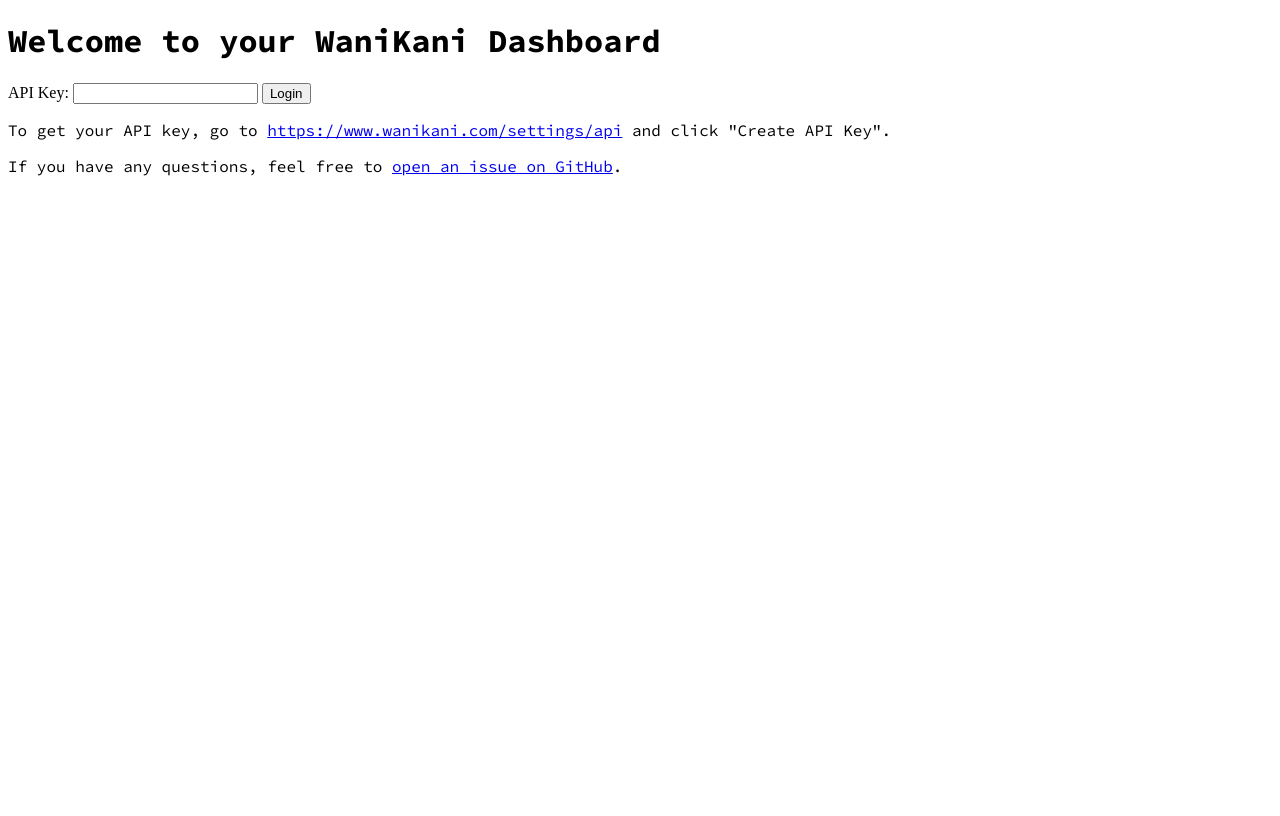
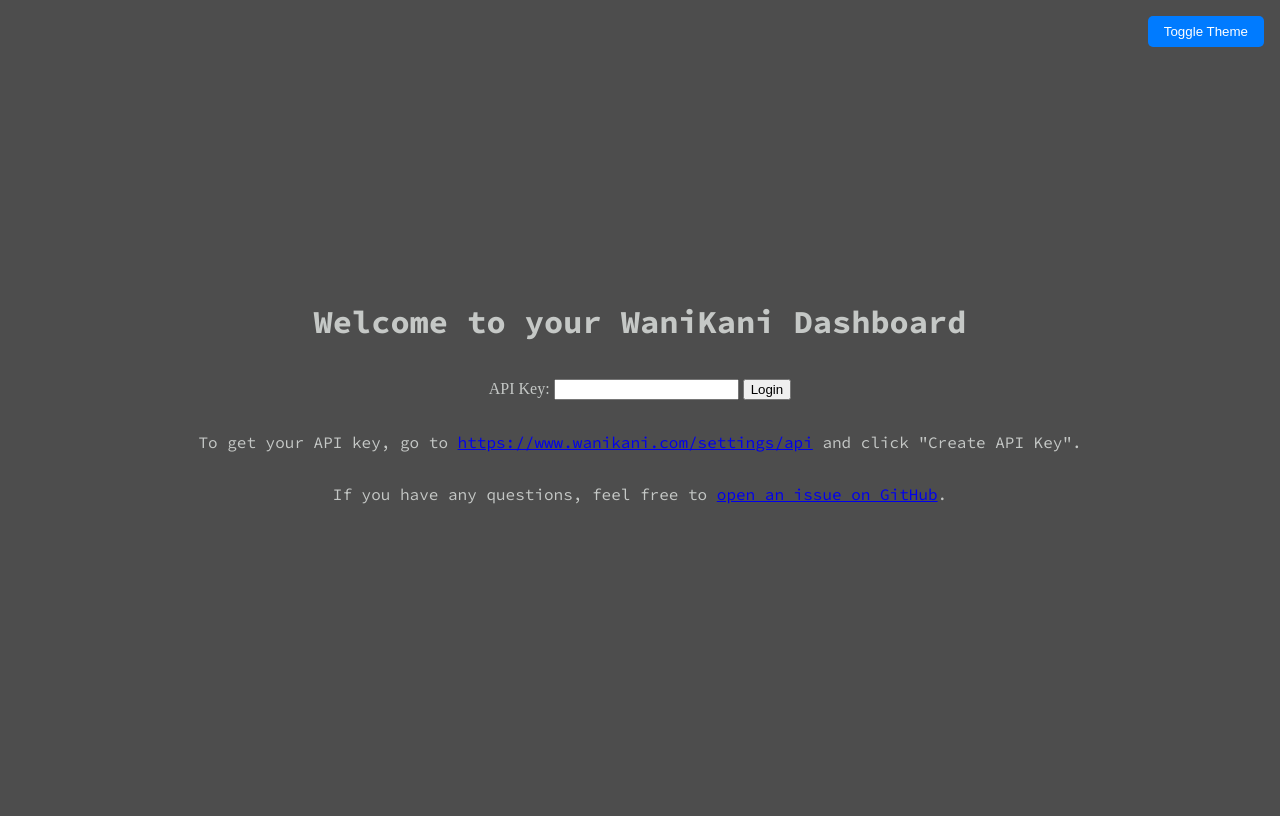
Before and after one commit to nilsmarti/wk-flask, a Flask app: page / in a window 1280 px wide. Before the commit the page ends 176 px from the top, so only its background shows below. Run offline with Flask 3, Linux system fonts and the light colour scheme; parts of the project's set-up code (start-up, migrations or seed data) failed here and were passed over.

Commit message:
remove login page, add theme toggle to home page

```diff
--- a/app.py
+++ b/app.py
@@ -50,21 +50,6 @@
         return redirect(url_for('dashboard'))
     return render_template('home.html')
 
-@app.route('/login', methods=['GET', 'POST'])
-def login():
-    if request.method == 'POST':
-        api_key = request.form['api_key']
-        session['api_key'] = api_key
-
-        conn = get_db()
-        cursor = conn.cursor()
-        cursor.execute("INSERT INTO users (api_key) VALUES (?)", (api_key,))
-        conn.commit()
-        conn.close()
-
-        return redirect(url_for('dashboard'))
-    return render_template('login.html')
-
 @app.route('/dashboard')
 def dashboard():
     api_key = session.get('api_key')
--- a/templates/home.html
+++ b/templates/home.html
@@ -17,10 +17,36 @@
         h1, p {
             font-family: 'Source Code Pro', monospace;
         }
+        .home {
+            display: flex;
+            flex-direction: column;
+            align-items: center;
+            justify-content: center;
+            width: 100%;
+            height: 100vh;
+        }
+        .title, .login, .help {
+            display: flex;
+            flex-direction: column;
+            align-items: center;
+            margin-bottom: 1rem;
+        }
+        .theme-toggle {
+            position: absolute;
+            top: 1rem;
+            right: 1rem;
+            padding: 0.5rem 1rem;
+            cursor: pointer;
+            background-color: #007bff;
+            color: white;
+            border: none;
+            border-radius: 5px;
+        }
     </style>
 </head>
-<body>
-    <div class="home"></div>
+<body class="dark-mode">
+    <button class="theme-toggle" onclick="toggleTheme()">Toggle Theme</button>
+    <div class="home">
         <div class="title">
             <h1>Welcome to your WaniKani Dashboard</h1>
         </div>
@@ -36,5 +62,28 @@
             <p>If you have any questions, feel free to <a href="https://github.com/wanikani/wk-flask/issues">open an issue on GitHub</a>.</p>
         </div>
     </div>
+
+    <script>
+        // Function to toggle theme
+        function toggleTheme() {
+            const body = document.body;
+            if (body.classList.contains('dark-mode')) {
+                body.classList.replace('dark-mode', 'light-mode');
+                localStorage.setItem('theme', 'light');
+            } else {
+                body.classList.replace('light-mode', 'dark-mode');
+                localStorage.setItem('theme', 'dark');
+            }
+        }
+
+        // Check for saved theme in localStorage
+        document.addEventListener('DOMContentLoaded', () => {
+            const savedTheme = localStorage.getItem('theme');
+            if (savedTheme) {
+                document.body.classList.remove('dark-mode', 'light-mode');
+                document.body.classList.add(`${savedTheme}-mode`);
+            }
+        });
+    </script>
 </body>
 </html>
```
Also changed, not shown: templates/login.html (deleted, +0 -17 lines).
